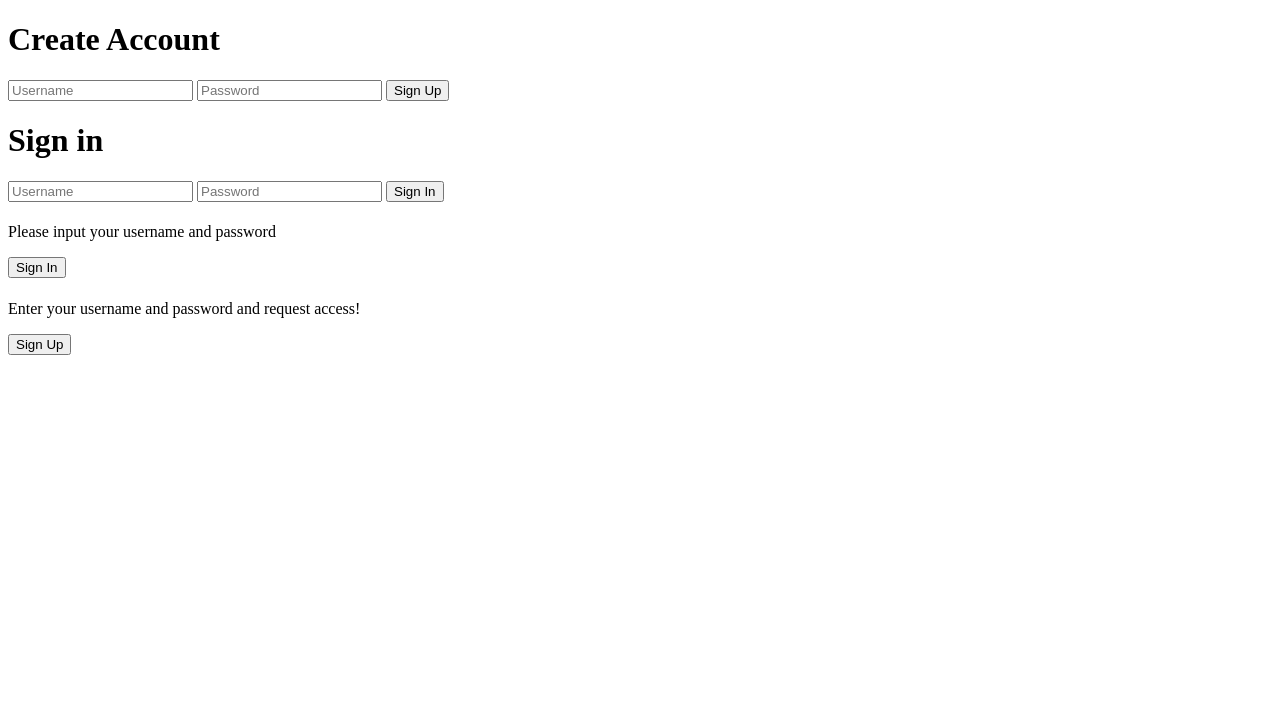
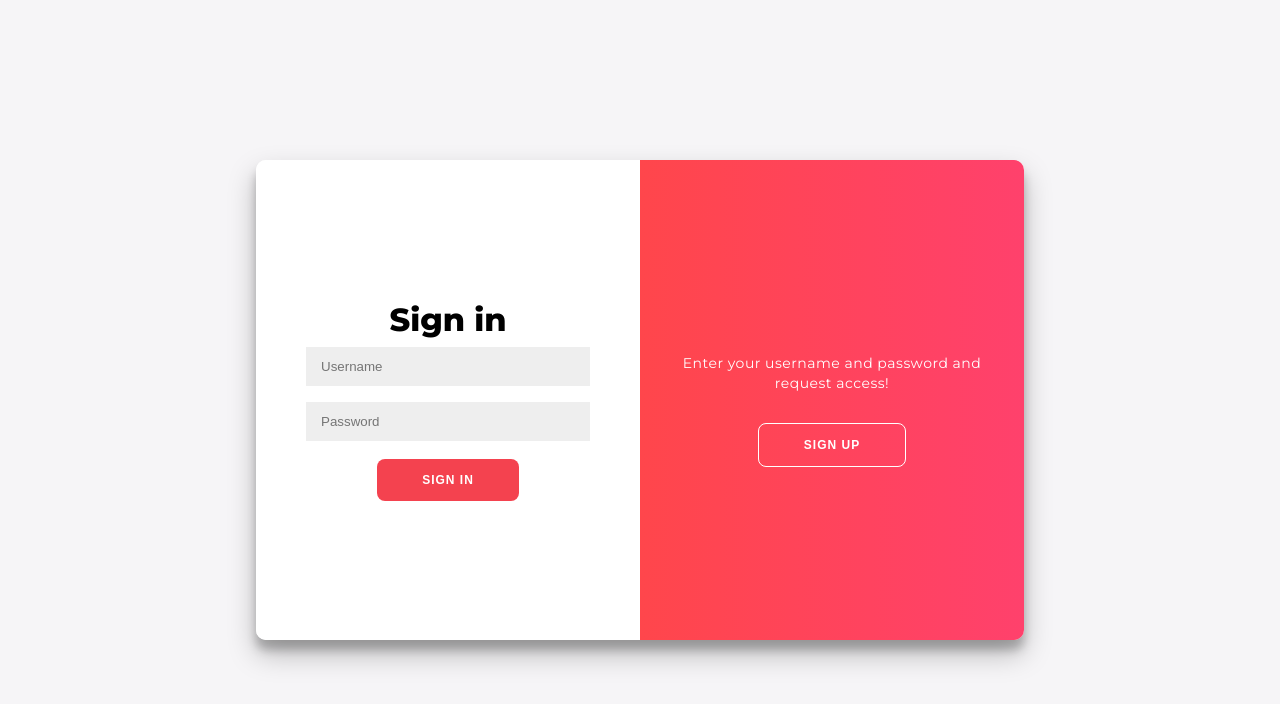
Before and after one commit to jiminy-cricket-2024/Demo-Test, a plain HTML site: page index.html in a window 1280 px wide. Drawn offline with Linux system fonts and the light colour scheme.

Commit message:
Changed hrefs

```diff
--- a/index.html
+++ b/index.html
@@ -4,7 +4,8 @@
     <meta charset="UTF-8" />
     <link rel="icon" type="image/svg+xml" href="/vite.svg" />
     <meta name="viewport" content="width=device-width, initial-scale=1.0" />
-    <title>emo</title>
+    <title>Demo</title>
+      <link rel="stylesheet" href="/demo-test/style.css">
     <script type="module" crossorigin src="/demo-test/assets/index-CeoqV9fi.js"></script>
   </head>
   <body>
```
